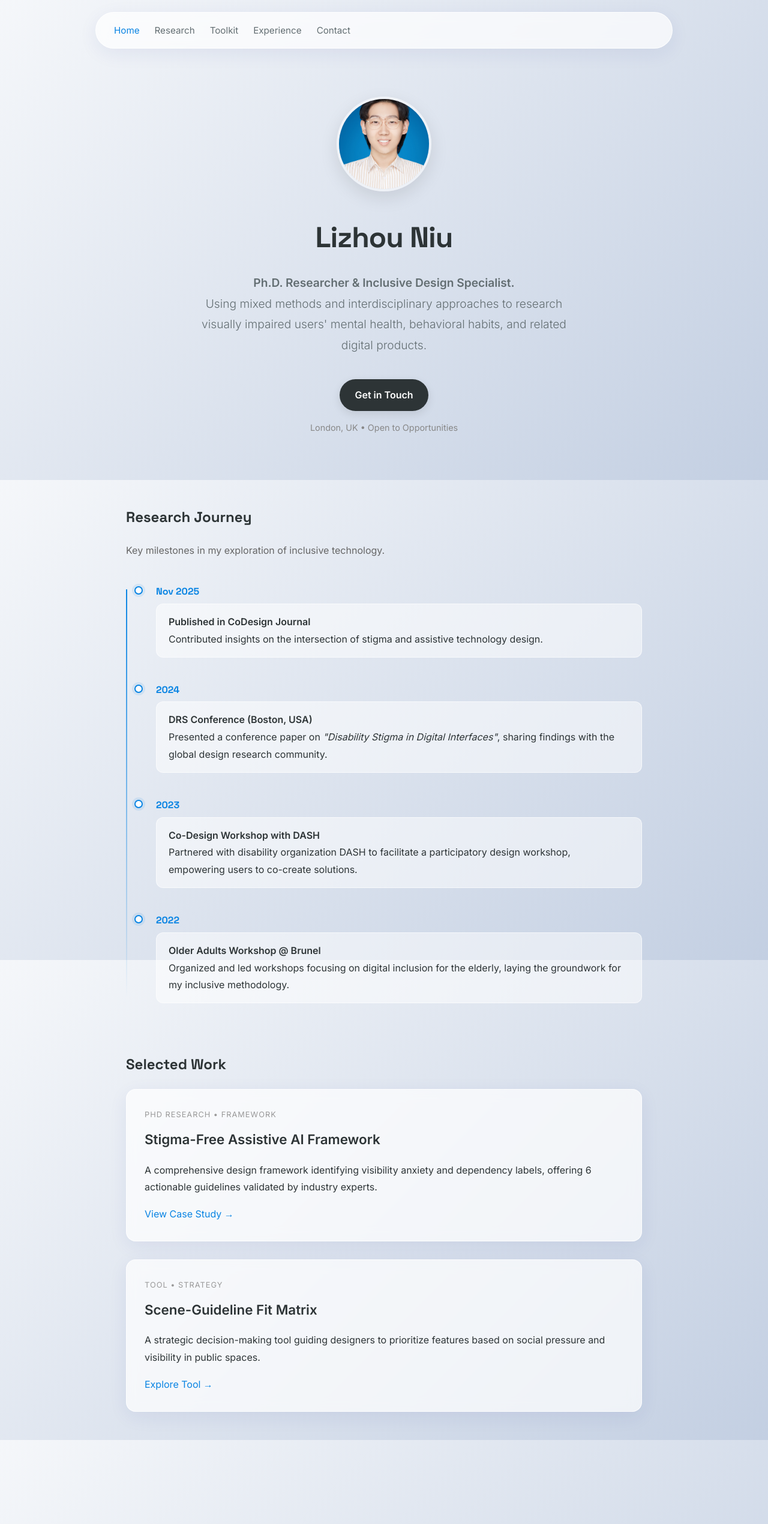
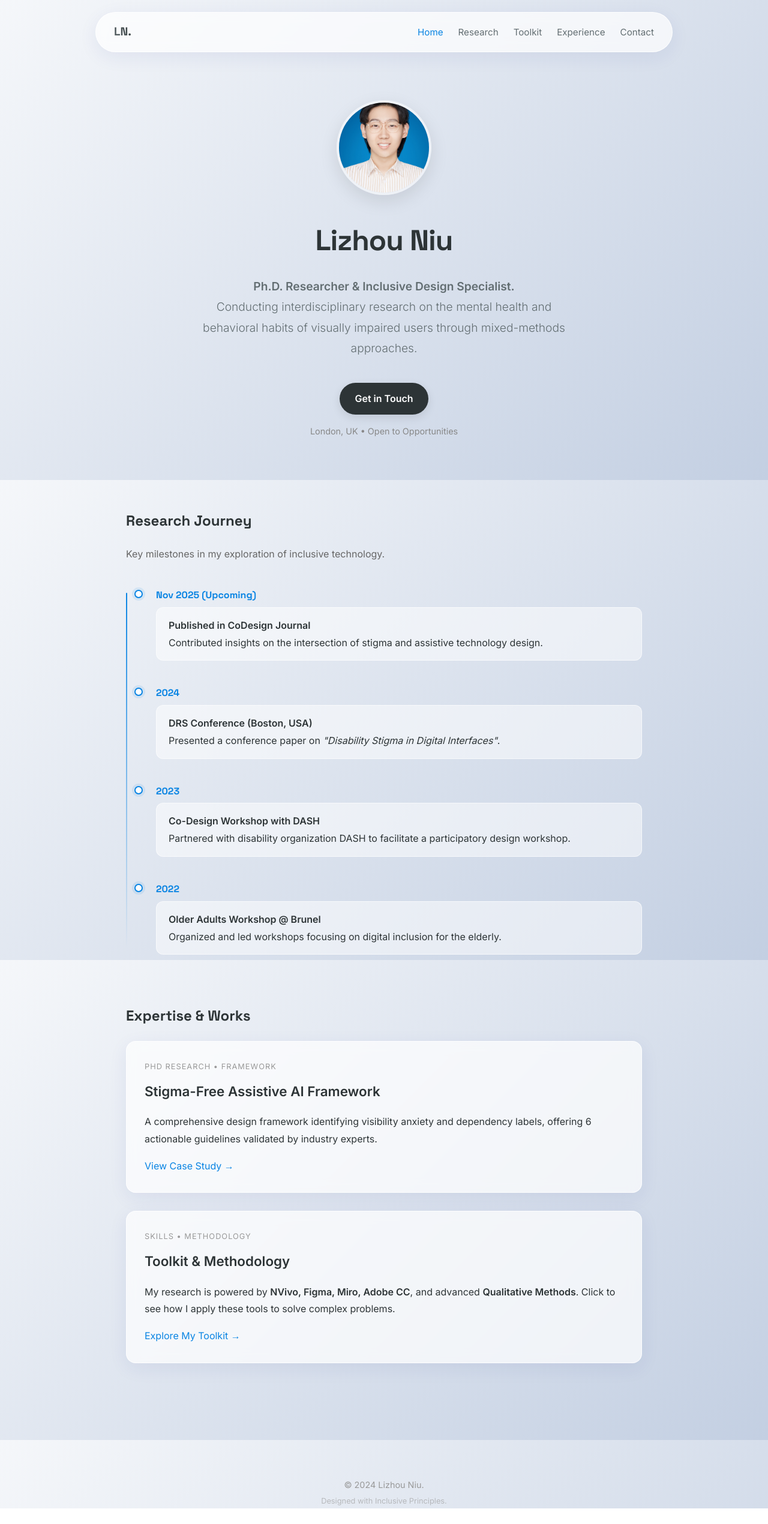
Before and after one commit to mar123n/mar123n.github.io, a plain HTML site: page index.html in a window 1280 px wide. Shown: the top 2540 px of the page at 60% size. After the commit the page ends 2514 px from the top, so only its background shows below. Drawn offline with Linux system fonts and the light colour scheme.

Commit message:
Update index.html

```diff
--- a/index.html
+++ b/index.html
@@ -9,12 +9,14 @@
 <body>
 
     <nav>
-       <ul>
-    <li><a href="index.html" class="active">Home</a></li> <li><a href="research.html">Research</a></li>
-    <li><a href="skills.html">Toolkit</a></li>
-    <li><a href="about.html">Experience</a></li>
-    <li><a href="contact.html">Contact</a></li>
-</ul>
+        <a href="index.html" class="logo">LN.</a>
+        <ul>
+            <li><a href="index.html" class="active">Home</a></li>
+            <li><a href="research.html">Research</a></li>
+            <li><a href="skills.html">Toolkit</a></li>
+            <li><a href="about.html">Experience</a></li>
+            <li><a href="contact.html">Contact</a></li>
+        </ul>
     </nav>
 
     <div class="container">
@@ -24,10 +26,10 @@
             <h1>Lizhou Niu</h1>
             <p class="subtitle">
                 <strong>Ph.D. Researcher & Inclusive Design Specialist.</strong><br>
-                Using mixed methods and interdisciplinary approaches to research visually impaired users' mental health, behavioral habits, and related digital products.
+                Conducting interdisciplinary research on the mental health and behavioral habits of visually impaired users through mixed-methods approaches.
             </p>
             <div style="margin-top: 40px;">
-                <a href="mailto:niu_lizhou@163.com" class="btn">Get in Touch</a>
+                <a href="contact.html" class="btn">Get in Touch</a>
                 <p style="margin-top: 15px; font-size: 0.9rem; color: #888;">London, UK • Open to Opportunities</p>
             </div>
         </header>
@@ -37,44 +39,39 @@
             <p style="color: #666; margin-bottom: 30px;">Key milestones in my exploration of inclusive technology.</p>
 
             <div class="timeline-section">
-
                 <div class="timeline-item">
-                    <div class="year-label">Nov 2025</div>
+                    <div class="year-label">Nov 2025 (Upcoming)</div>
                     <div class="timeline-content">
                         <strong>Published in CoDesign Journal</strong><br>
                         Contributed insights on the intersection of stigma and assistive technology design.
                     </div>
                 </div>
-
                 <div class="timeline-item">
                     <div class="year-label">2024</div>
                     <div class="timeline-content">
                         <strong>DRS Conference (Boston, USA)</strong><br>
-                        Presented a conference paper on <em>"Disability Stigma in Digital Interfaces"</em>, sharing findings with the global design research community.
+                        Presented a conference paper on <em>"Disability Stigma in Digital Interfaces"</em>.
                     </div>
                 </div>
-
                 <div class="timeline-item">
                     <div class="year-label">2023</div>
                     <div class="timeline-content">
                         <strong>Co-Design Workshop with DASH</strong><br>
-                        Partnered with disability organization DASH to facilitate a participatory design workshop, empowering users to co-create solutions.
+                        Partnered with disability organization DASH to facilitate a participatory design workshop.
                     </div>
                 </div>
-
                 <div class="timeline-item">
                     <div class="year-label">2022</div>
                     <div class="timeline-content">
                         <strong>Older Adults Workshop @ Brunel</strong><br>
-                        Organized and led workshops focusing on digital inclusion for the elderly, laying the groundwork for my inclusive methodology.
+                        Organized and led workshops focusing on digital inclusion for the elderly.
                     </div>
                 </div>
-
             </div>
         </section>
 
         <section style="margin-top: 80px;">
-            <h2 style="border-bottom: none;">Selected Work</h2>
+            <h2 style="border-bottom: none;">Expertise & Works</h2>
 
             <div class="card">
                 <span class="card-meta">PhD Research • Framework</span>
@@ -84,11 +81,9 @@
             </div>
 
             <div class="card">
-                <span class="card-meta">Tool • Strategy</span>
-                <div class="card-title">Scene-Guideline Fit Matrix</div>
-                <p>A strategic decision-making tool guiding designers to prioritize features based on social pressure and visibility in public spaces.</p>
-                <a href="research.html">Explore Tool →</a>
-            </div>
+                <span class="card-meta">Skills • Methodology</span> <div class="card-title">Toolkit & Methodology</div>
+                <p>My research is powered by <strong>NVivo, Figma, Miro, Adobe CC</strong>, and advanced <strong>Qualitative Methods</strong>. Click to see how I apply these tools to solve complex problems.</p>
+                <a href="skills.html">Explore My Toolkit →</a> </div>
         </section>
 
     </div>
```
